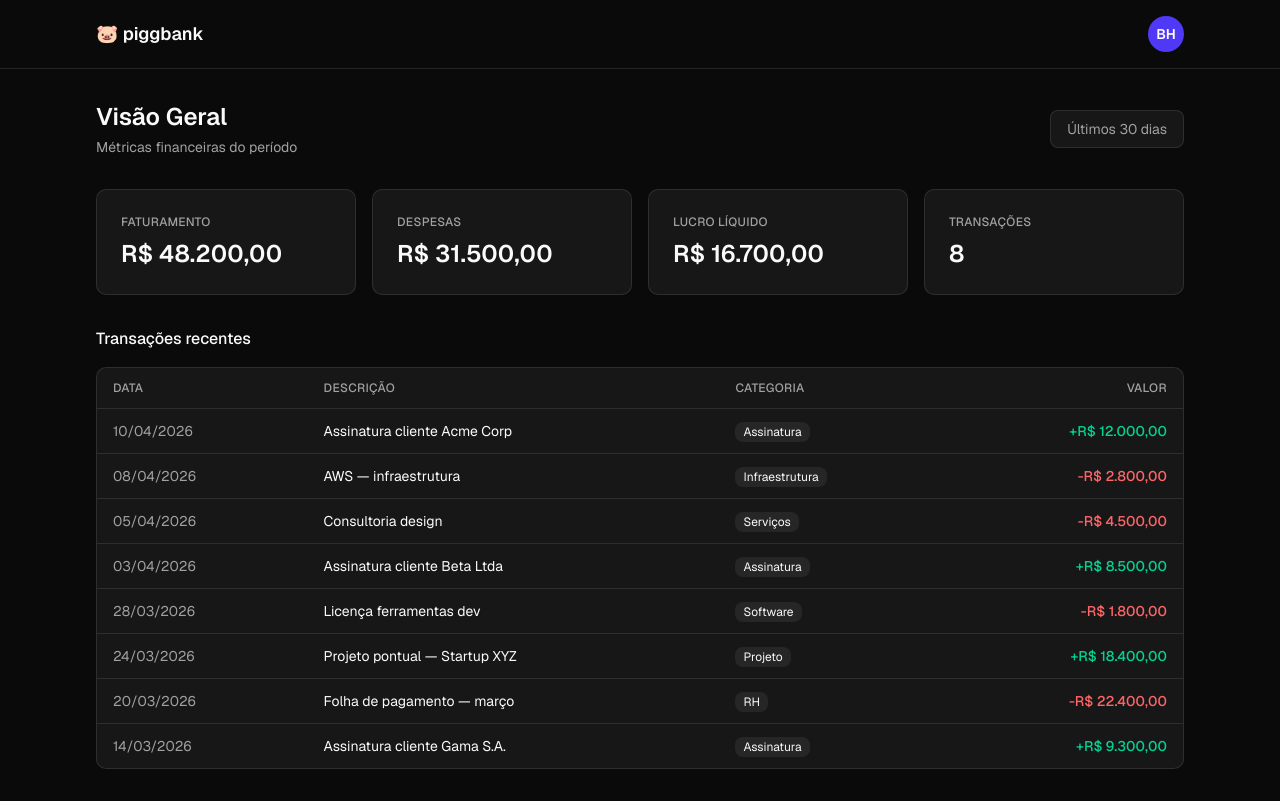
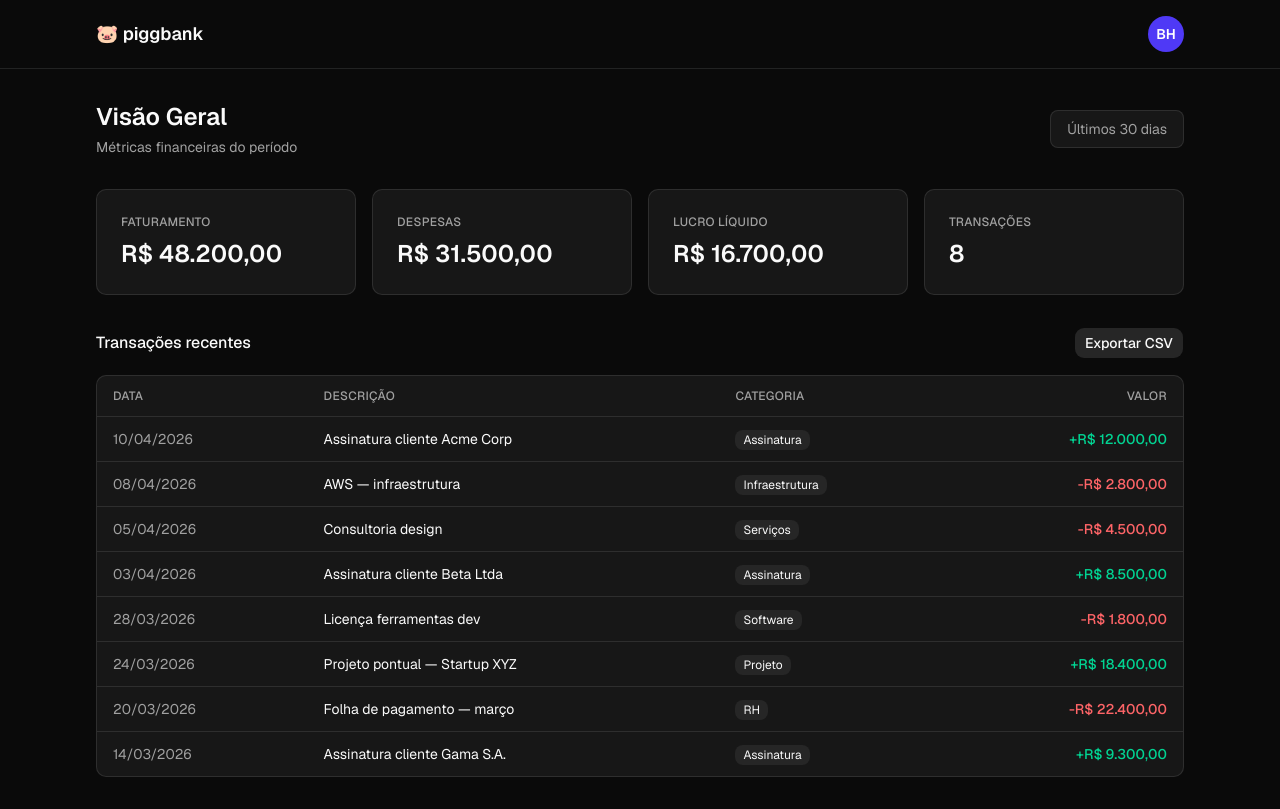
Before and after one commit to xpeer-io/quest1-piggbank, a Next.js app: page /dashboard in a window 1280 px wide. Built offline with nearby package versions, Linux system fonts and the light colour scheme.

Commit message:
feat: adiciona botao exportar csv no dashboard

```diff
--- a/src/app/dashboard/page.tsx
+++ b/src/app/dashboard/page.tsx
@@ -1,14 +1,17 @@
 import { MetricsCard } from "@/components/dashboard/MetricsCard";
 import { TransactionsTable } from "@/components/dashboard/TransactionsTable";
+import { CsvExportButton } from "@/components/dashboard/CsvExportButton";
 import { getMetrics, getTransactions } from "@/lib/api";
 import { getDefaultDateRange } from "@/lib/date";
 
 export default async function DashboardPage() {
   const filters = { dateRange: getDefaultDateRange() };
+
   const [metrics, transactions] = await Promise.all([
     getMetrics(filters),
     getTransactions(filters),
   ]);
+
   return (
     <div className="min-h-screen bg-background">
       <nav className="border-b border-border">
@@ -16,6 +19,7 @@ export default async function DashboardPage() {
           <span className="text-lg font-semibold text-foreground">
             🐷 piggbank
           </span>
+
           <div className="flex h-9 w-9 items-center justify-center rounded-full bg-indigo-600 text-sm font-semibold text-white">
             BH
           </div>
@@ -28,10 +32,12 @@ export default async function DashboardPage() {
             <h1 className="text-2xl font-semibold text-foreground">
               Visão Geral
             </h1>
+
             <p className="mt-1 text-sm text-muted-foreground">
               Métricas financeiras do período
             </p>
           </div>
+
           {/* TODO: substituir pelo DateRangeFilter — piggbank-142 */}
           <div className="rounded-md border border-border bg-card px-4 py-2 text-sm text-muted-foreground">
             Últimos 30 dias
@@ -45,9 +51,14 @@ export default async function DashboardPage() {
         </div>
 
         <div>
-          <h2 className="mb-4 text-base font-medium text-foreground">
-            Transações recentes
-          </h2>
+          <div className="mb-4 flex items-center justify-between gap-4">
+            <h2 className="text-base font-medium text-foreground">
+              Transações recentes
+            </h2>
+
+            <CsvExportButton transactions={transactions} />
+          </div>
+
           <TransactionsTable transactions={transactions} />
         </div>
       </main>
```
